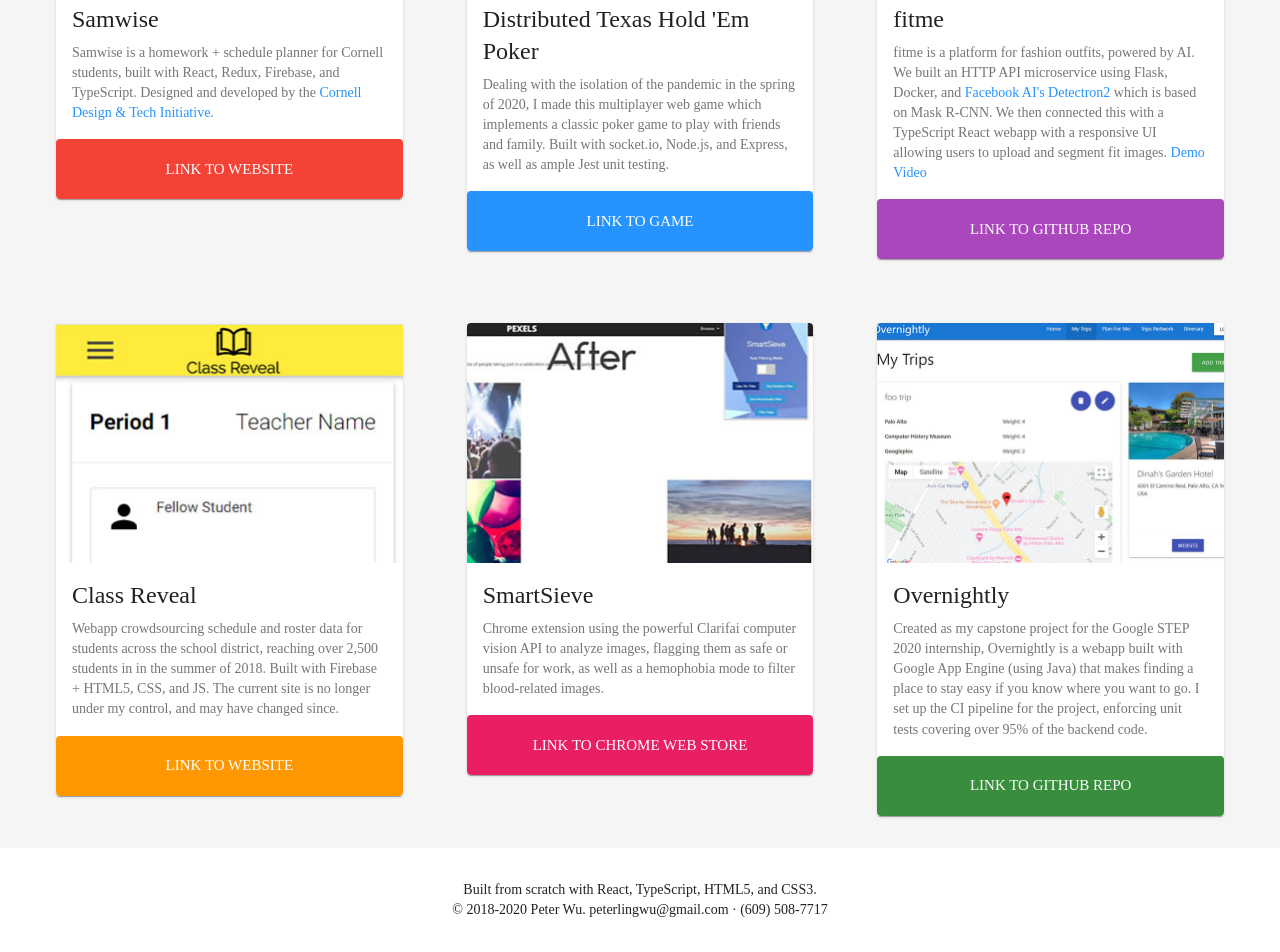
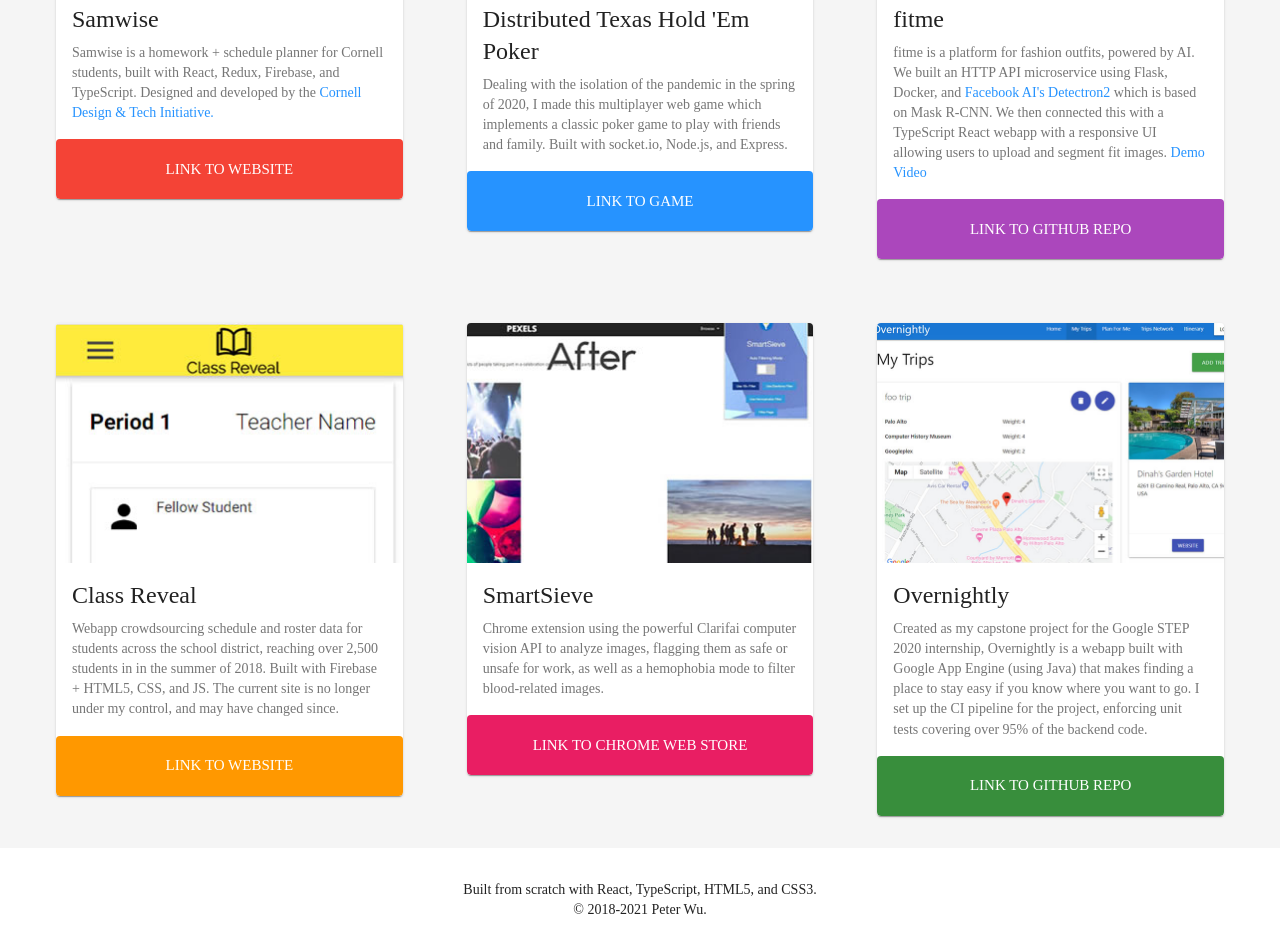
Before and after one commit to ptwu/website-v2, a React (Create React App) app: page / in a window 1280 px wide. Shown: the part 1281-2233 px from the top of the page. Built offline with nearby package versions, Linux system fonts and the light colour scheme; a web font is replaced by a local one.

Commit message:
Update resume and content for 2021

```diff
--- a/src/App.tsx
+++ b/src/App.tsx
@@ -17,7 +17,9 @@ export default (): ReactElement => (
     <CssBaseline />
     <AppBar className="navbar" position="fixed">
       <Toolbar>
-        <a href="https://peterwu.dev"><img src={Logo} width="64px" height="64px" alt="ptwu logo" /></a>
+        <a href="https://peterlwu.com">
+          <img src={Logo} width="64px" height="64px" alt="ptwu logo" />
+        </a>
       </Toolbar>
     </AppBar>
     <VideoContainer />
--- a/src/components/Footer/index.tsx
+++ b/src/components/Footer/index.tsx
@@ -1,10 +1,9 @@
-import React, { ReactElement } from 'react';
-import './index.module.css';
+import React, { ReactElement } from "react";
+import "./index.module.css";
 
 export default (): ReactElement => (
   <footer>
     Built from scratch with React, TypeScript, HTML5, and CSS3.
-    <br />
-    © 2018-2020 Peter Wu. peterlingwu@gmail.com · (609) 508-7717
+    <br />© 2018-2021 Peter Wu.
   </footer>
 );
--- a/src/components/ProjectsSection/index.tsx
+++ b/src/components/ProjectsSection/index.tsx
@@ -47,7 +47,7 @@ export default (): ReactElement => (
                 image={Poker}
                 altText="Distributed Texas Hold 'Em Poker"
                 title="Distributed Texas Hold 'Em Poker"
-                desc="Dealing with the isolation of the pandemic in the spring of 2020, I made this multiplayer web game which implements a classic poker game to play with friends and family. Built with socket.io, Node.js, and Express, as well as ample Jest unit testing."
+                desc="Dealing with the isolation of the pandemic in the spring of 2020, I made this multiplayer web game which implements a classic poker game to play with friends and family. Built with socket.io, Node.js, and Express."
                 linkText="Link To Game"
                 url="https://poker.peterwu.dev"
                 style={{ background: '#2693FF' }}
```
Also changed, not shown: 1 other file (tests, documents, lock files or other folders).
